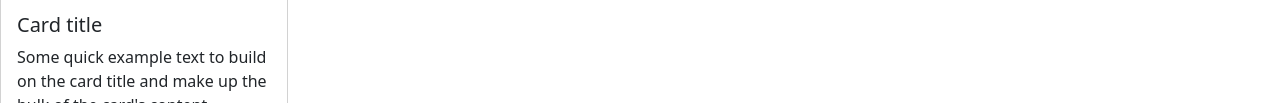
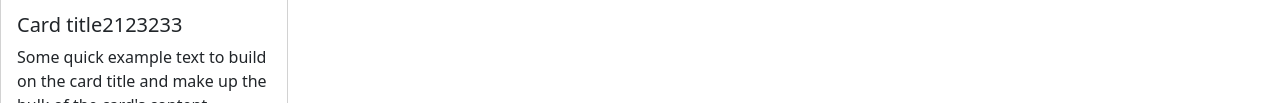
Before and after one commit to Sailabala-cell/git_test1, a plain HTML site: page index.html in a window 1280 px wide. Shown: the part 415-518 px from the top of the page. Drawn offline with nearby package versions, Linux system fonts and the light colour scheme.

Commit message:
Update index.html

```diff
--- a/index.html
+++ b/index.html
@@ -52,7 +52,7 @@
 <div class="card" style="width: 18rem;">
   <img src="..." class="card-img-top" alt="...">
   <div class="card-body">
-    <h5 class="card-title">Card title</h5>
+    <h5 class="card-title">Card title2123233</h5>
     <p class="card-text">Some quick example text to build on the card title and make up the bulk of the card's content.</p>
     <a href="#" class="btn btn-primary">Go somewhere</a>
   </div>
```
